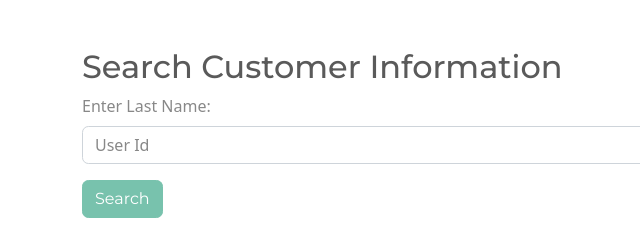
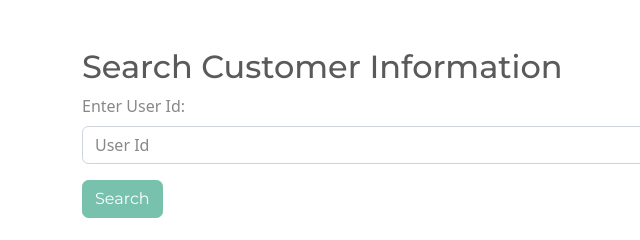
Before and after one commit to JianAzul/Databases, a website: page public/recommendedProducts.html in a window 1280 px wide. Shown: the full height of the page, 0-640 px from the left. Drawn offline with nearby package versions, Linux system fonts and the light colour scheme.

Commit message:
Update recommendedProducts.html

```diff
--- a/public/recommendedProducts.html
+++ b/public/recommendedProducts.html
@@ -14,7 +14,7 @@
         <h2>Search Customer Information</h2>
         <form action="/recommendedProducts" method="GET">
             <div class="mb-3">
-                <label for="userId" class="form-label">Enter Last Name:</label>
+                <label for="userId" class="form-label">Enter User Id:</label>
                 <input type="text" id="userId" name="userId" class="form-control" required placeholder="User Id">
             </div>
             <button type="submit" class="btn btn-primary">Search</button>
```
